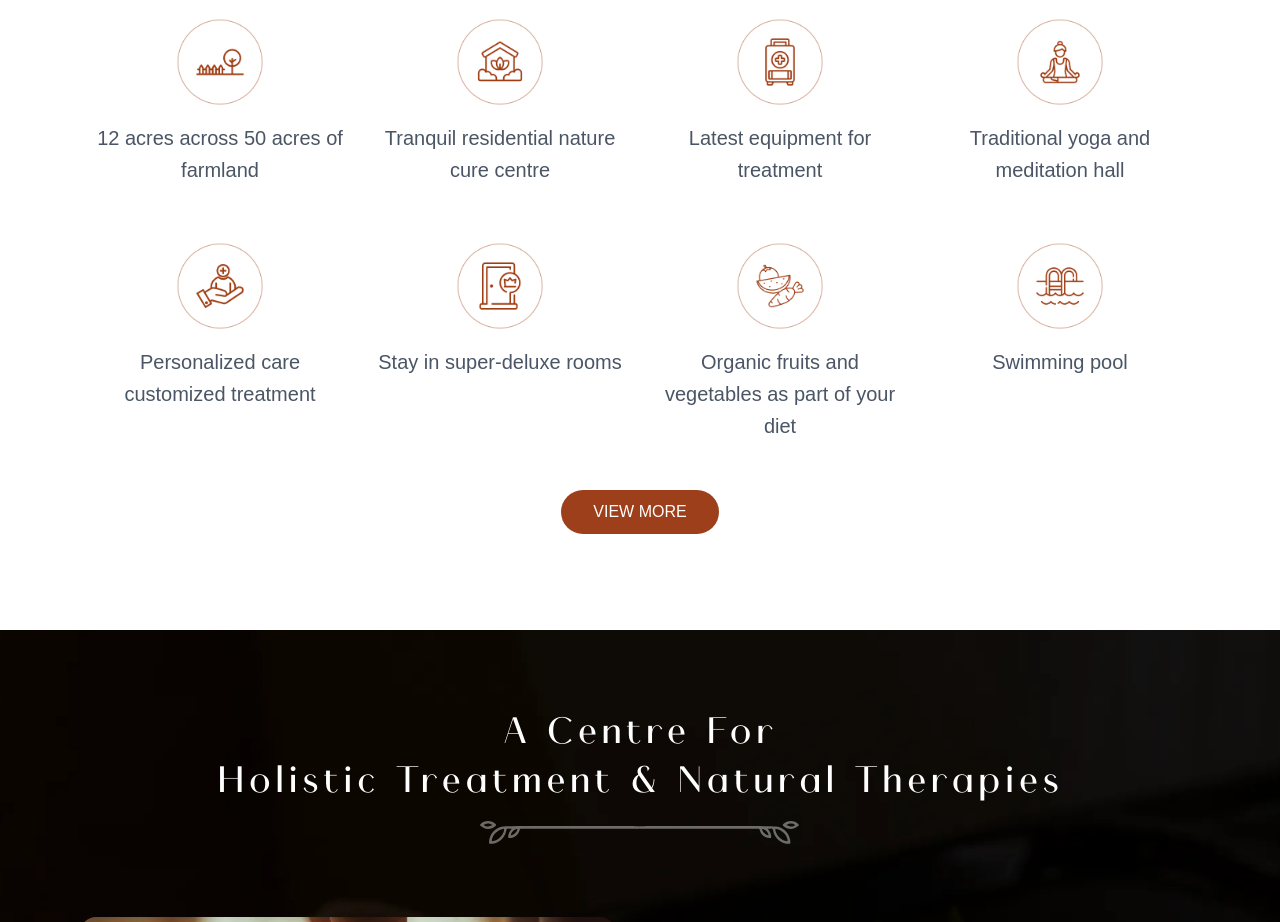
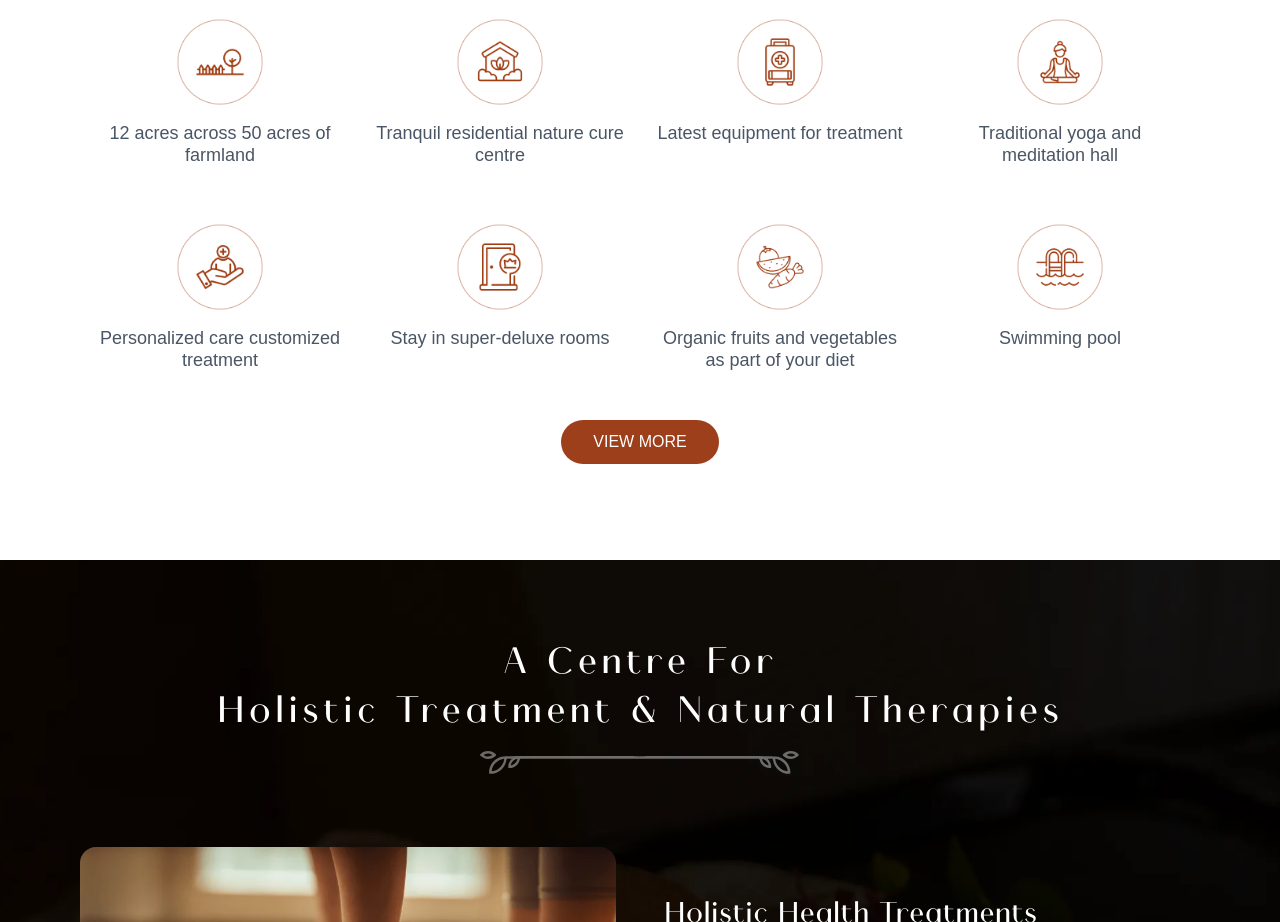
Before and after one commit to xlwv/VSR, a Next.js app: page /about in a window 1280 px wide. Shown: the part 2520-3442 px from the top of the page. Built offline with nearby package versions, Linux system fonts and the light colour scheme; a web font is replaced by a local one.

Commit message:
amenities change

```diff
--- a/src/app/about/Amenities.jsx
+++ b/src/app/about/Amenities.jsx
@@ -55,7 +55,7 @@ export default function Amenities() {
                 />
               </div>
 
-              <p className="mt-4 para text-gray-600 max-w-[260px]">
+              <p className="mt-4 para text-gray-600 max-w-[260px] text-[14px] md:text-[16px] lg:text-[18px] leading-tight px-1.5">
                 {item.title}
               </p>
             </div>
```
